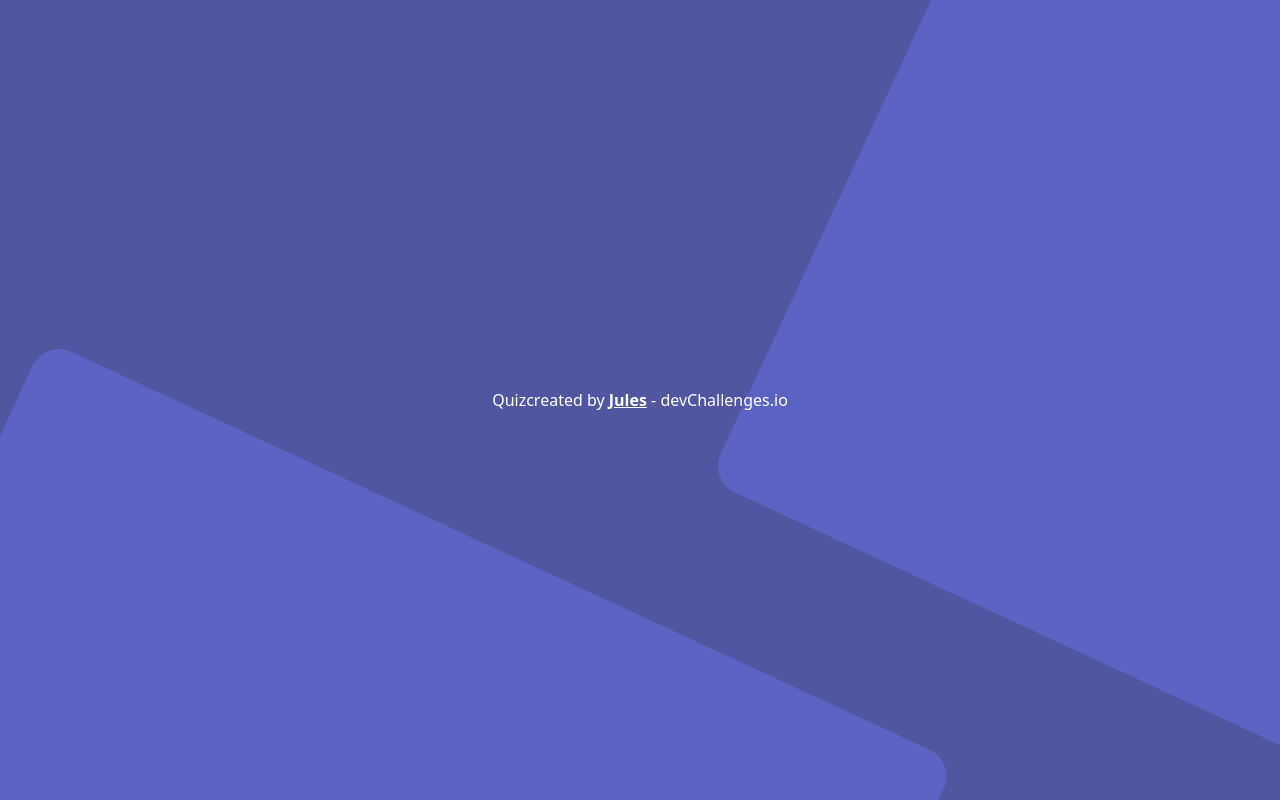
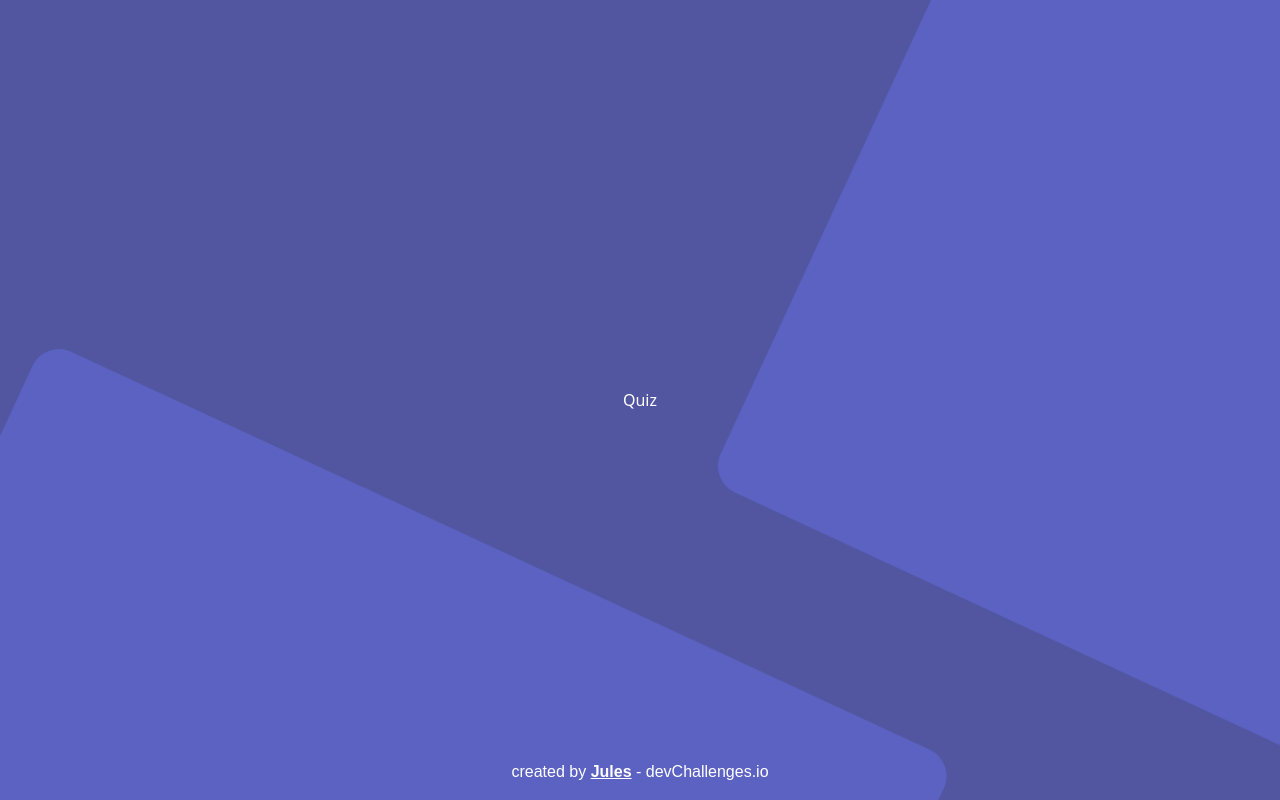
Before and after one commit to Julestblt/react-quiz-app, a React (Create React App) app: page /quiz in a window 1280 px wide. Built offline with nearby package versions, Linux system fonts and the light colour scheme.

Commit message:
♻️ refacto <Footer />

```diff
--- a/src/containers/footer/Footer.tsx
+++ b/src/containers/footer/Footer.tsx
@@ -1,6 +1,6 @@
 const Footer = () => {
     return (
-        <footer className="text-center">
+        <footer className="text-center absolute bottom-0 w-full py-4 font-montserrat">
             <p>
                 created by{' '}
                 <a
```
